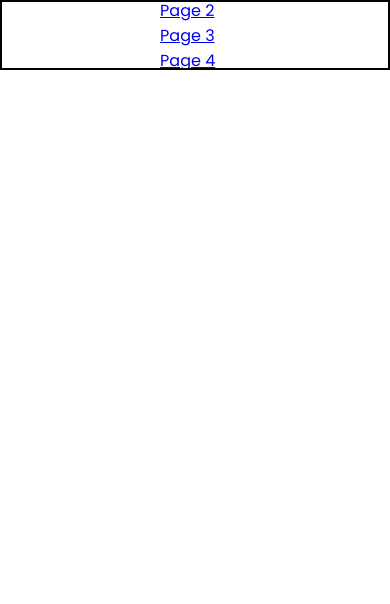
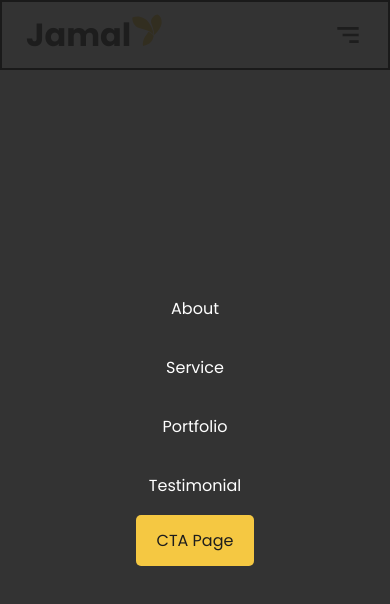
Before and after one commit to jamalEden3/my-portfolio, a React (Create React App) app: page / in a window 390 px wide. Shown: the top 604 px of the page. Built offline with nearby package versions, Linux system fonts and the light colour scheme.

Commit message:
Make navbar responsive

```diff
--- a/src/components/header/header.jsx
+++ b/src/components/header/header.jsx
@@ -1,4 +1,4 @@
-import React from 'react';
+import React, { useState } from 'react';
 import './header.style.scss';
 
 import { BiMenuAltRight } from 'react-icons/bi';
@@ -6,28 +6,31 @@ import { AiOutlineClose } from 'react-icons/ai';
 import { DiYii } from "react-icons/di";
 
 function Header() {
+    const [openMenu, setOpenMenu] = useState(true);
     return (
         <header className="header">
             <div className="header__content">
-                <h2 className="header__logo"><DiYii className="logo-icon" /></h2>
-                <nav className="nav">
-                    <ul className="nav-list">
-                        <li className="nav-item">
-                            <a href="#" className="nav-link">Page One</a>
+                <h2 className="header__logo">
+                    Jamal
+                    <DiYii className="header__logo-icon" /></h2>
+                <nav className={`header__nav ${openMenu ? 'header__isMenu': ''}`}>
+                    <ul className="header__nav-list">
+                        <li className="header__nav-item">
+                            <a href="#" className="header__nav-link">About</a>
                         </li>
-                        <li className="nav-item">
-                            <a href="#" className="nav-link">Page 2</a>
+                        <li className="header__nav-item">
+                            <a href="#" className="header__nav-link">Service</a>
                         </li>
-                        <li className="nav-item">
-                            <a href="#" className="nav-link">Page 3</a>
+                        <li className="header__nav-item">
+                            <a href="#" className="header__nav-link">Portfolio</a>
                         </li>
-                        <li className="nav-item">
-                            <a href="#" className="nav-link">Page 4</a>
+                        <li className="header__nav-item">
+                            <a href="#" className="header__nav-link">Testimonial</a>
                         </li>
                     </ul>
-                    <button className="nav-btn btn">CTA Page</button>
+                    <button className="header__nav-btn btn">CTA Page</button>
                 </nav>
-                <div className="menu-toggle">
+                <div className="header__nav-toggle">
                     <BiMenuAltRight />
                 </div>
             </div>
--- a/src/components/header/header.style.scss
+++ b/src/components/header/header.style.scss
@@ -12,16 +12,112 @@
     &__content {
         overflow: hidden;
         height: 100%;
-        color: $light;
         max-width: 1920px;
         display: flex;
         align-items: center;
         justify-content: space-between;
         position: relative;
         z-index: 100;
-
-        &__logo {
-
+    }
+    &__logo {
+        cursor: pointer;
+        font-size: 2rem;
+        font-weight: bold;
+        &-icon {
+            color: $yellow
         }
     }
+    &__nav {
+        position: fixed;
+        right: 100%;
+        bottom: 0;
+        width: 100%;
+        height: 100vh;
+        display: flex;
+        flex-direction: column;
+        justify-content: center;
+        align-items: center;
+        text-align: center;
+        background: rgba($dark, 0.9);
+        transform: translate(0);
+        transition: 0.3s ease transform;
+
+        @include breakpoint(md) {
+            transform: none;
+            flex-direction: row;
+            background: transparent;
+            width: auto;
+            height: 10%;
+            position: static;
+        }
+        &-list {
+            list-style: none;
+            display: flex;
+            flex-direction: column;
+            padding: $p-1;
+
+            @include breakpoint(md) {
+                flex-direction: row;
+                align-items: center;
+                margin-bottom: 0;
+                margin-right: calc(0.5rem + #{$p-1});
+            }
+        }
+        &-item {
+            padding: 0.75rem 1.25rem;
+            color: #fff;
+            &:hover {
+                background-color: $yellow;
+            }
+        }
+        &-item:not(:last-child) {
+            margin-bottom: $m-2;
+            @include breakpoint(md) {
+                margin-bottom: 0;
+                margin-right: $m-2;
+            }
+        }
+        &-link {
+            text-decoration: none;
+            color: $light;
+        }
+        &-btn {
+            padding: 0.75rem 1.25rem;
+            border-radius: 5px;
+            font-size: 1rem;
+            background-color: $yellow;
+            color: $dark;
+            border: 1px solid transparent;
+            transition: 0.5s ease all;
+
+            &:hover {
+                border-color: $yellow;
+                background-color: rgba($yellow, 0.1);
+                color: $yellow;
+            }
+            &:active {
+                border-color: $yellow;
+                color: $yellow;
+                background: linear-gradient(rgba($yellow, 0.1), rgba($yellow, 0.2));
+            }
+        }
+        &-toggle {
+            cursor: pointer;
+            display: flex;
+            align-items: center;
+            font-size: 2rem;
+            transition: 0.3s ease all;
+            position: relative;
+
+            &:hover {
+                color: $yellow;
+            }
+            @include breakpoint(md) {
+                display: none;
+            }
+        }
+    }
+    &__isMenu {
+        transform: translate(100%);
+    }
 }
--- a/src/styles/index.scss
+++ b/src/styles/index.scss
@@ -15,3 +15,13 @@ body {
 #root {
     height: 100%;
 }
+a {
+    color: $dark;
+    text-decoration: none;
+}
+
+button {
+    cursor: pointer;
+    outline: none;
+    font-family: inherit;
+}
```
